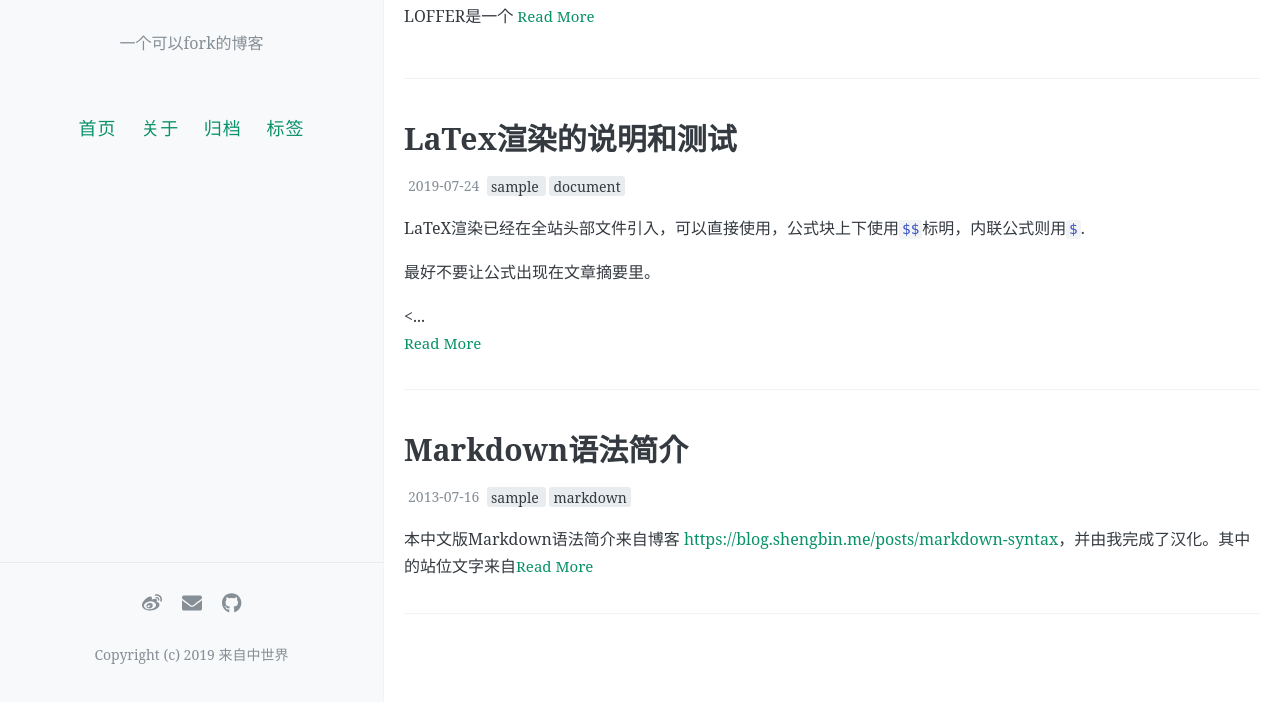
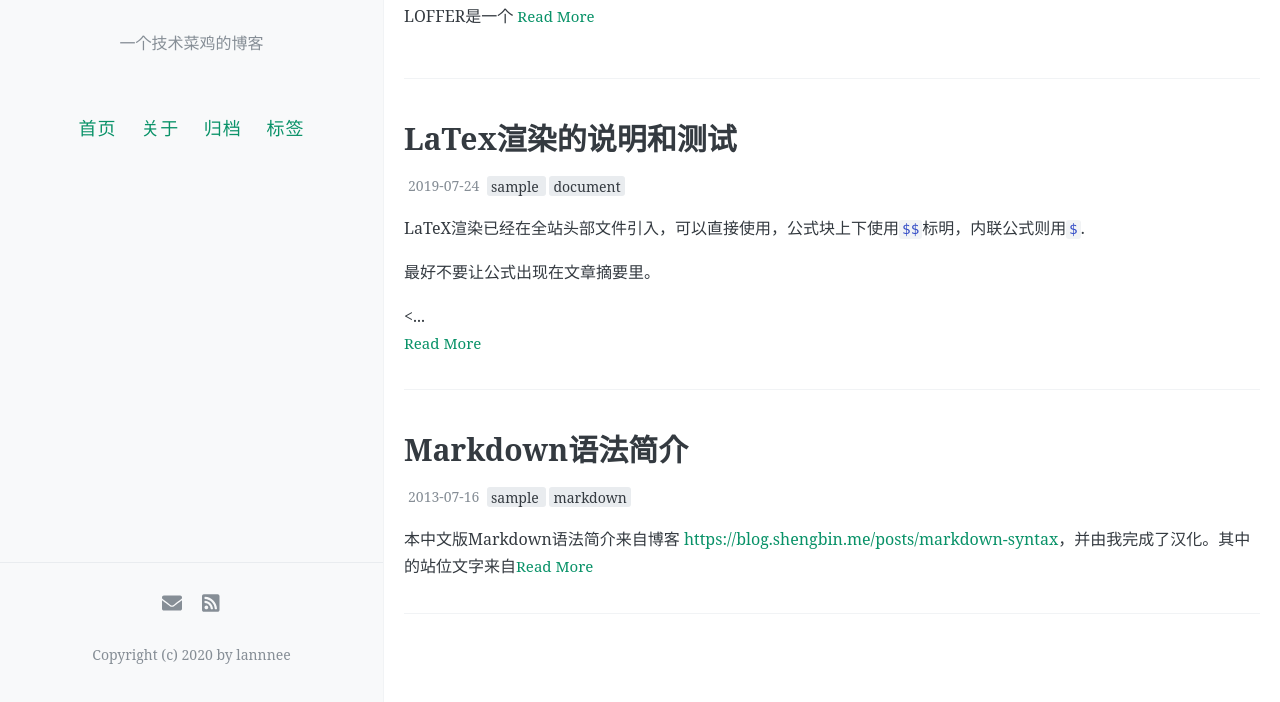
Before and after one commit to childerxxx/lannneeBlog, a Jekyll site: the page built from index.html, in a window 1280 px wide and 1037 px high. Shown: the part 335-1037 px from the top of the window. Built offline with Jekyll 4.4.1, drawn with Linux system fonts in a browser that asks for light colours; the list of posts is cut into pages by our own code; comment, search, counter and statistics services are not loaded.

Commit message:
Update _config.yml

```diff
--- a/_config.yml
+++ b/_config.yml
@@ -7,8 +7,8 @@
 # 井号后面的文字是说明文档，不会被程序读取。
 
 # 描述/签名
-name: LOFFER
-description: 一个可以fork的博客
+name: Lannnee
+description: 一个技术菜鸡的博客
 
 # 输入你的网站域名（如果你没有添加自己的域名，而是直接用GitHub pages分配的域名的话可以省略）
 url:
@@ -16,7 +16,7 @@ url:
 # 添加你的博客的二级域名，一般来说是你的repository名
 # 如果你的博客的URL是：(http://yourusername.github.io/repository-name)
 # 那么就写成 "/repository-name"
-baseurl: /LOFFER
+baseurl: /lannneeBlog
 
 
 #
@@ -49,24 +49,24 @@ excerpt_separator: <!-- more -->
 
 # 你的社交网络链接，它们会作为图标出现在你的网站页脚中，可选填写
 footer-links:
-  weibo: frommidworld #请输入你的微博个性域名 https://www.weibo.com/<thispart>
-  behance: # https://www.behance.net/<>
-  dribbble: # https://dribbble.com/<>
-  email: fromendworld@outlook.com
-  facebook: #https://www.facebook.com/<>
-  flickr: #https://www.flickr.com/<>
-  github: FromEndWorld/loffer #https://github.com/<>
-  instagram: #https://instagram.com/<>
-  linkedin: #https://www.linkedin.com/in/<>
-  pinterest: #https://www.pinterest.com/<>
-  rss: #随便填点啥RSS就能用了
-  stackoverflow: # http://stackoverflow.com/<>
-  tumblr: # https://<username>.tumblr.com
-  twitter: # https://www.twitter.com/<your_twitter_username>
-  youtube: # channel/<your_long_string> or user/<user-name>
+  #weibo: frommidworld #请输入你的微博个性域名 https://www.weibo.com/<thispart>
+  #behance: # https://www.behance.net/<>
+  #dribbble: # https://dribbble.com/<>
+  email: lannnee@outlook.com
+  #facebook: #https://www.facebook.com/<>
+  #flickr: #https://www.flickr.com/<>
+  #github: FromEndWorld/loffer #https://github.com/<>
+  #instagram: #https://instagram.com/<>
+  #linkedin: #https://www.linkedin.com/in/<>
+  #pinterest: #https://www.pinterest.com/<>
+  rss: ok  #随便填点啥RSS就能用了
+  #stackoverflow: # http://stackoverflow.com/<>
+  #tumblr: # https://<username>.tumblr.com
+  #twitter: # https://www.twitter.com/<your_twitter_username>
+  #youtube: # channel/<your_long_string> or user/<user-name>
 
 # 站点页脚的文字
-footer-text: Copyright (c) 2019 来自中世界
+footer-text: Copyright (c) 2020 by lannnee
 
 #
 # 评论，注意，请不要同时添加多种不同的评论区
```
